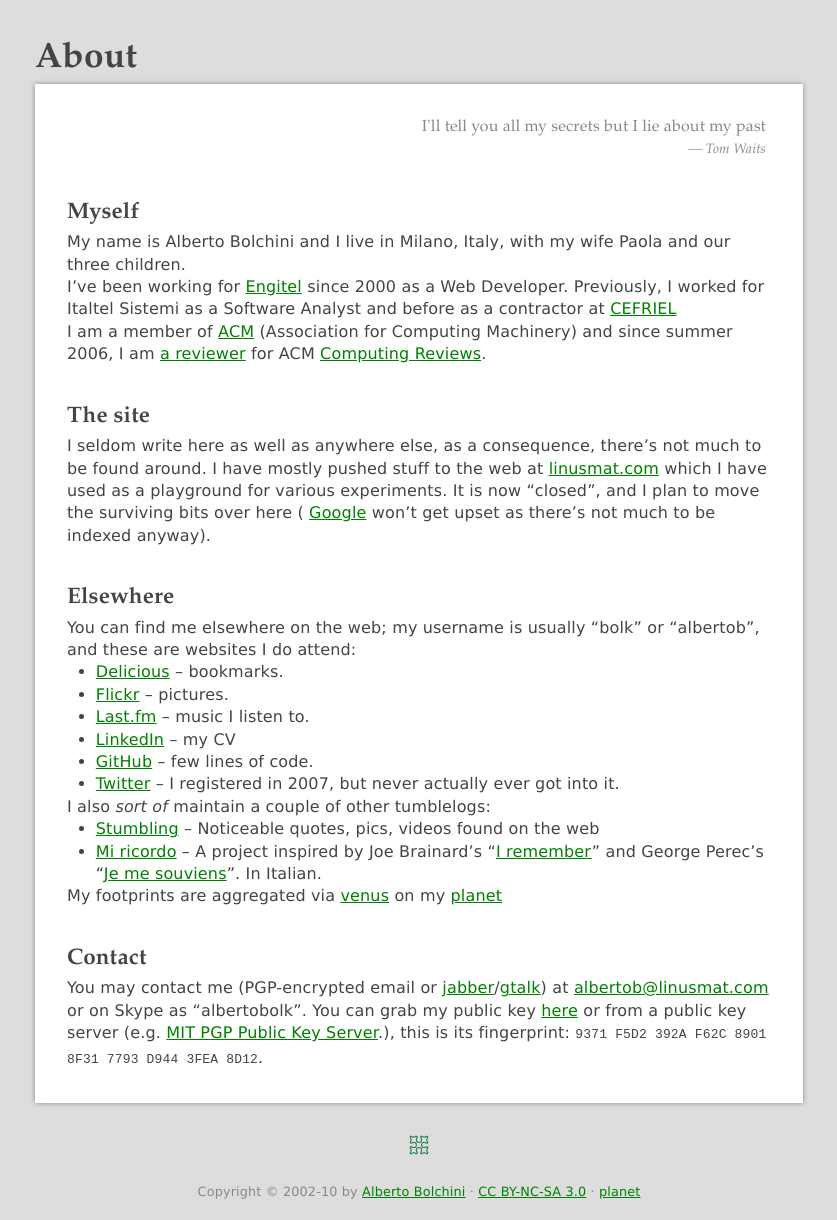
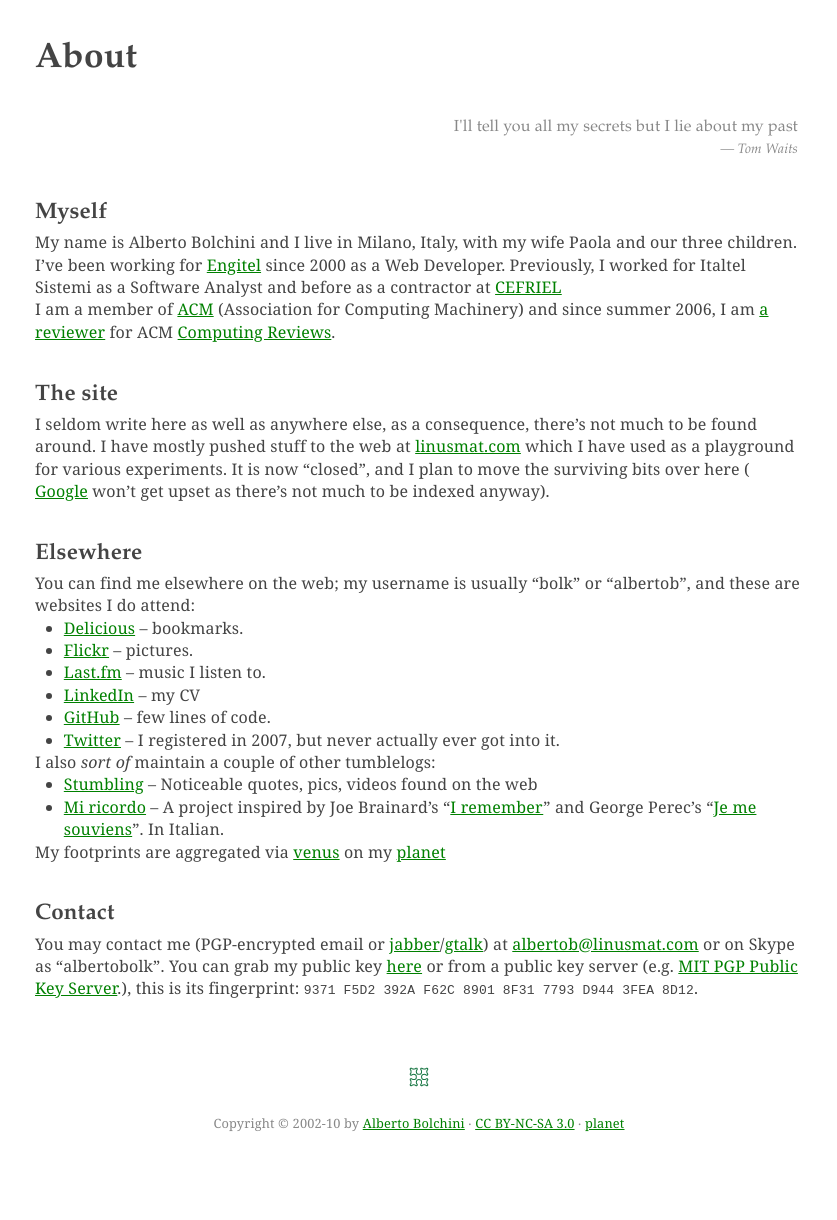
Before and after one commit to bolk/bolk.github.com, a Jekyll site: the page built from about.markdown, in a window 1280 px wide. Shown: the whole page, without its empty margins (221-1058 px from the left). Built offline with Jekyll 4.4.1, drawn with Linux system fonts in a browser that asks for light colours; nearby versions of some CDN libraries; some web fonts are replaced; after the commit the page ends 1151 px from its top, so only the background shows below that.

Commit message:
changed layout

```diff
--- a/_layouts/default.html
+++ b/_layouts/default.html
@@ -1,23 +1,12 @@
 <!doctype html>
-<!-- paulirish.com/2008/conditional-stylesheets-vs-css-hacks-answer-neither/ -->
-<!--[if lt IE 7 ]> <html lang="en" class="no-js ie6"> <![endif]-->
-<!--[if IE 7 ]>    <html lang="en" class="no-js ie7"> <![endif]-->
-<!--[if IE 8 ]>    <html lang="en" class="no-js ie8"> <![endif]-->
-<!--[if IE 9 ]>    <html lang="en" class="no-js ie9"> <![endif]-->
-<!--[if (gt IE 9)|!(IE)]><!--> <html lang="en" class="no-js"> <!--<![endif]-->
+<html lang="en">
 <head>
   <meta charset="utf-8">
-  <meta http-equiv="X-UA-Compatible" content="IE=edge,chrome=1">
   <title>{{ page.title &mdash; at Linusmat.com }}</title>
   <meta name="description" content="{{ page.description }}">
   <meta name="author" content="Alberto Bolchini">
-  <meta name="viewport" content="width=device-width, initial-scale=1.0">
-  <link rel="shortcut icon" href="/favicon.ico">
-  <link rel="apple-touch-icon" href="/apple-touch-icon.png">
-  <link rel="stylesheet" href="/css/style.css?v=2">
-  <!-- Uncomment if you are specifically targeting less enabled mobile browsers
-  <link rel="stylesheet" media="handheld" href="/css/handheld.css?v=2">  -->
-  <script src="/js/libs/modernizr-1.6.min.js"></script>
+  <link  href="http://fonts.googleapis.com/css?family=Quattrocento:regular" rel="stylesheet" type="text/css" >
+  <link href="css/style.css" rel="stylesheet">
 </head>
 <body>
 	<header>
@@ -28,7 +17,6 @@
 
 	<nav>
 		<img src="/img/sierpinsky-curve-linusmat.png" width="20" height="20" alt="sierpinsky curve">
-
 	</nav>
 	<footer>
 			<p class="copy">
--- a/_layouts/page.html
+++ b/_layouts/page.html
@@ -3,7 +3,10 @@
 ---
  	<article>
 	   <div id="page">
-		<p class="epigraph"><q>{{ page.epigraph }}</q> <small>― {{ page.epigraphauthor }}</small></p>
+		{% if page.epigraph %}
+		  <p class="epigraph"><q>{{ page.epigraph }}</q> <small>― {{ page.epigraphauthor }}</small></p>
+		{% endif %}
+
 		{{content}}
 	   </div>
 	</article>
--- a/css/style.css
+++ b/css/style.css
@@ -74,7 +74,7 @@
 h2{font-size:1.4em;margin:1.8em 0 0.3em 0;}
 h3{font-size:1.2em;margin:1.5em 0 0.3em 0;}
 h4{color:#222;text-align:left;border-bottom:1px solid #ccc;margin:20px 0 0 0;}
-h1,h2,h3,h4{font-family:Palatino,Palatino Linotype,Baskerville,Georgia,Times New roman,Times,serif;clear:both;}
+h1,h2,h3,h4{font-family:'Quattrocento',Palatino,Palatino Linotype,Baskerville,Georgia,Times New roman,Times,serif;clear:both;}
 h1 a{text-decoration:none;color:#444 ! important;text-align:center;}
 
 a{ color: green; }
@@ -187,6 +187,8 @@
 .epigraph small{margin:0;margin-left:80%;font-style:italic;}
 .byline{color:#777;text-align:center;font-size:0.9em;}
 
+img.portrait {float:right;width:100px;border:1px solid #fff;padding:4px;margin-top:1.7em;}
+
 div#post{
 	margin-top:5em;
 }
@@ -199,10 +201,8 @@
 	border-left-width:20px;
 	line-height: 1.1;
 }
-body{background-color:#ddd;font-family:Geneva, Lucida Sans, Lucida Grande, Lucida Sans Unicode, Verdana, sans-serif;}
 header{display:block;margin:0px auto;text-align:right;width:832px;}
-section,article{display:block;background-color:#fff;margin:0px auto;padding:2em;-moz-box-shadow: 0 0 5px #888;-webkit-box-shadow: 0 0 5px#888;box-shadow: 0 0 5px #888;}
-h1{font-family:baskerville, palatino, 'palatino linotype', georgia,serif;;}
+section,article{display:block;background-color:#fff;margin:0px auto;padding:2em 0;/*-moz-box-shadow: 0 0 5px #888;-webkit-box-shadow: 0 0 5px#888;box-shadow: 0 0 5px #888;*/}
 h1 a{color:#000;text-decoration:none;}
 /*img{float:right;width:100px;border:3px solid #fff;}
 img{border:1px solid #ddd;padding:4px;margin-top:1.7em;}
```
Also changed, not shown: other parts of _layouts/default.html (+0 -8 lines).
